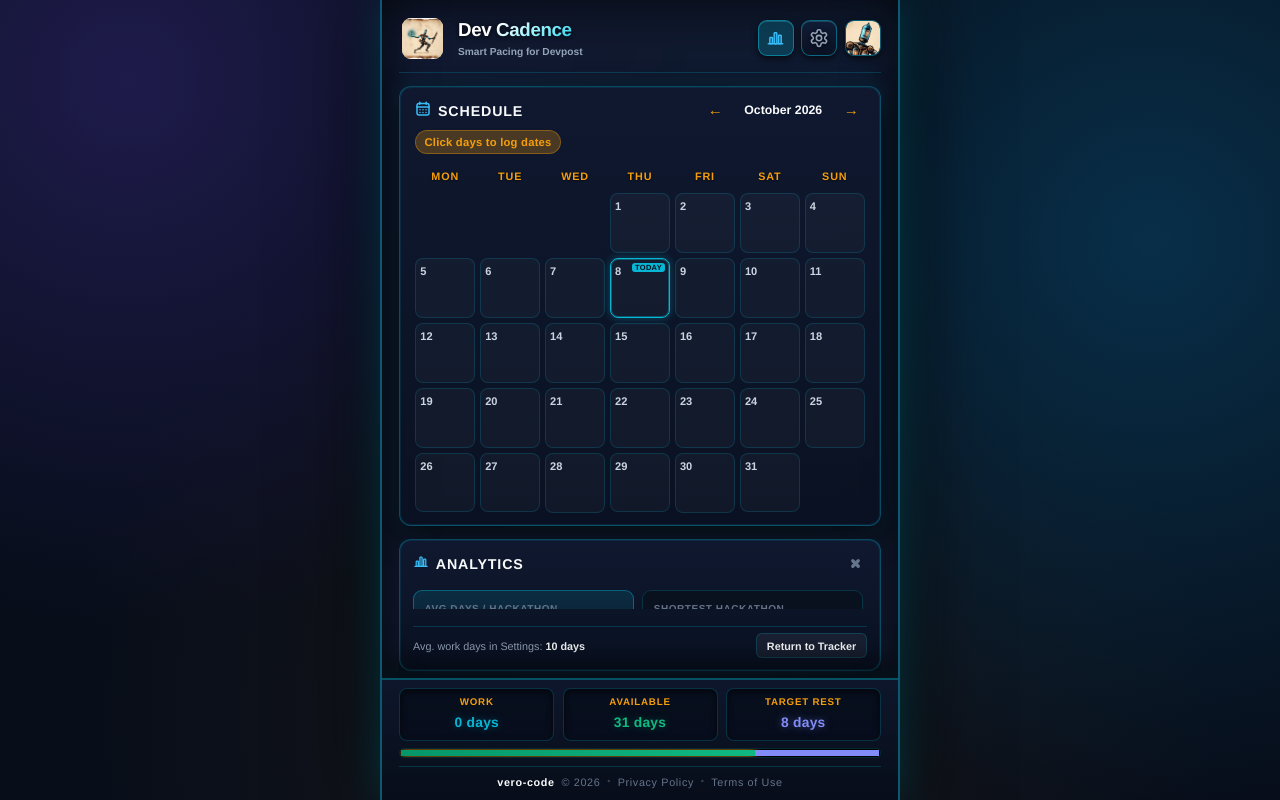
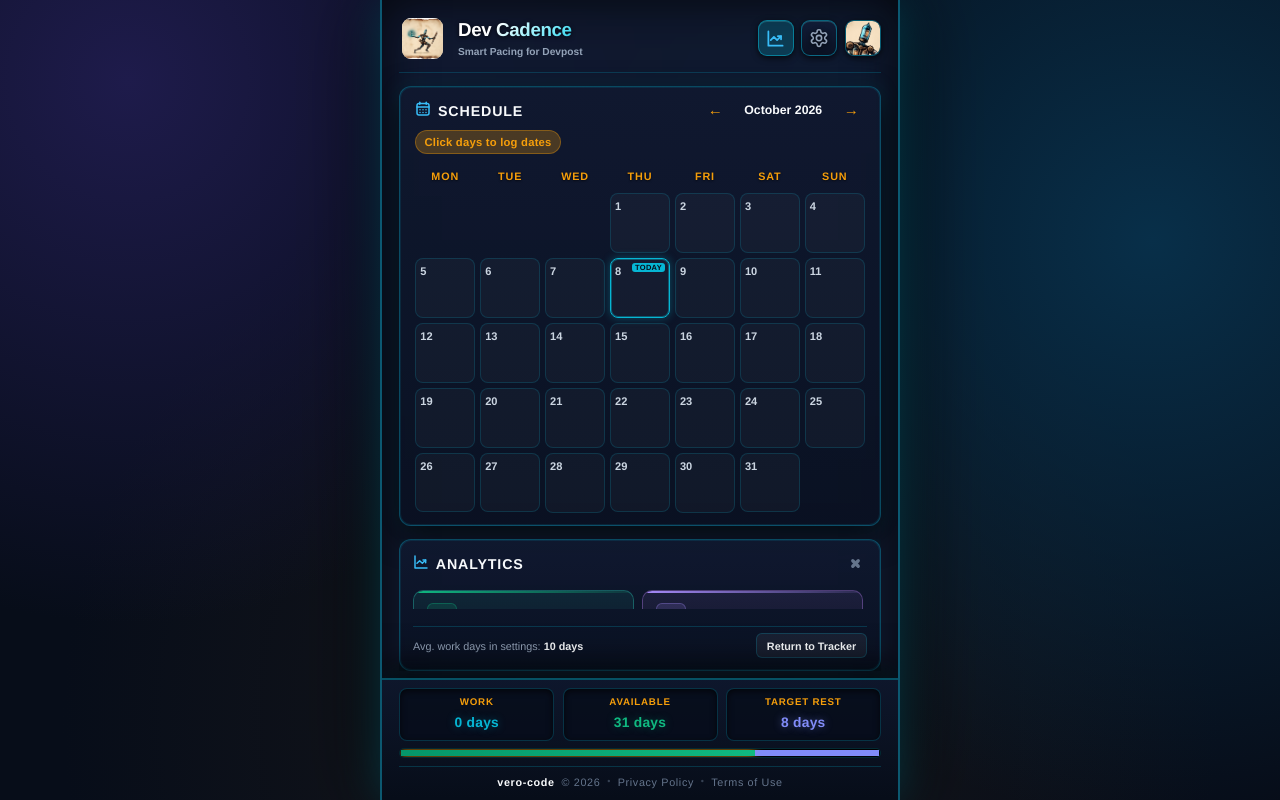
Before and after one commit to vero-code/dev-cadence, a React (Vite) app: page / in a window 1280 px wide. Both pictures are taken after a click on the button 775 px from the left and 38 px from the top of the page. Built offline with nearby package versions, Linux system fonts and the light colour scheme.

Commit message:
feat: update analytics modal

```diff
--- a/src/components/Icons.jsx
+++ b/src/components/Icons.jsx
@@ -191,17 +191,17 @@ export const AnalyticsIcon = ({ size = 18, className = '' }) => (
     className={`analytics-icon ${className}`}
     width={size}
     height={size}
-    viewBox="0 0 20 20"
+    viewBox="0 0 24 24"
     fill="none"
     stroke="currentColor"
-    strokeWidth="1.7"
+    strokeWidth="2"
     strokeLinecap="round"
     strokeLinejoin="round"
     aria-hidden="true"
   >
-    <line x1="2.5" y1="15.5" x2="17.5" y2="15.5" />
-    <rect x="4" y="9" width="2.8" height="6.5" rx="0.8" fill="currentColor" fillOpacity="0.22" stroke="currentColor" strokeWidth="1.5" />
-    <rect x="8.6" y="4" width="2.8" height="11.5" rx="0.8" fill="currentColor" fillOpacity="0.22" stroke="currentColor" strokeWidth="1.5" />
-    <rect x="13.2" y="6.5" width="2.8" height="9" rx="0.8" fill="currentColor" fillOpacity="0.22" stroke="currentColor" strokeWidth="1.5" />
+    {/* Clean, unmistakable financial/metrics trend graph: axes-free ascending bars with trend line */}
+    <path d="M3 3v18h18" strokeWidth="2.2" />
+    <path d="M19 9l-5 5-4-4-4 4" strokeWidth="2.2" />
+    <polyline points="15 9 19 9 19 13" strokeWidth="2.2" />
   </svg>
 );
--- a/src/components/StatsModal.jsx
+++ b/src/components/StatsModal.jsx
@@ -73,46 +73,44 @@ export const StatsModal = ({
 
         {/* Primary Metric KPI Cards */}
         <div className="stats-kpi-grid">
-          {/* Card 1: All-Time Average Duration per Hackathon */}
-          <div className="stats-kpi-card highlight-card">
-            <span className="stats-kpi-label">Avg Days / Hackathon</span>
-            <div className="stats-kpi-value-row">
-              <span className="stats-kpi-number">
-                {hasPastData ? stats.overallAvgDaysPerHackathon : '—'}
+          {/* Card 1: Shortest Hackathon (Minimum Days Spent All-Time) */}
+          <div className="stats-kpi-card shortest-card">
+            <div className="stats-kpi-top">
+              <div className="stats-kpi-badge stats-kpi-value-badge">
+                <span className="stats-kpi-number">
+                  {stats.minDaysSpent > 0 ? stats.minDaysSpent : '—'}
+                </span>
+                {stats.minDaysSpent > 0 && <span className="stats-kpi-unit">days</span>}
+              </div>
+              <span className="stats-kpi-label">Shortest Event</span>
+            </div>
+            <div className="stats-kpi-footer-row" title={stats.shortestHackathon?.name || ''}>
+              <span className="stats-kpi-event-name">
+                {stats.shortestHackathon
+                  ? `${stats.shortestHackathon.emoji ? stats.shortestHackathon.emoji + ' ' : ''}${stats.shortestHackathon.name || 'Fastest event'}`
+                  : 'No past dates logged yet'}
               </span>
-              {hasPastData && <span className="stats-kpi-unit">days</span>}
             </div>
-            <span className="stats-kpi-sub">
-              {hasPastData
-                ? `All-time pace across ${stats.totalPastHackathonsCount} past/active`
-                : 'No past dates logged yet'}
-            </span>
-            {hasPastData && (
-              <button
-                type="button"
-                className="stats-apply-btn"
-                onClick={handleApplyAverageToDefault}
-                title={`Set default planning turnaround to ${Math.round(stats.overallAvgDaysPerHackathon)} days`}
-              >
-                Use for new hackathons
-              </button>
-            )}
           </div>
 
-          {/* Card 2: Shortest Hackathon (Minimum Days Spent) */}
-          <div className="stats-kpi-card shortest-card">
-            <span className="stats-kpi-label">Shortest Hackathon</span>
-            <div className="stats-kpi-value-row">
-              <span className="stats-kpi-number">
-                {stats.minDaysSpent > 0 ? stats.minDaysSpent : '—'}
+          {/* Card 2: Longest Hackathon (Maximum Days Spent All-Time) */}
+          <div className="stats-kpi-card longest-card">
+            <div className="stats-kpi-top">
+              <div className="stats-kpi-badge stats-kpi-value-badge">
+                <span className="stats-kpi-number">
+                  {stats.maxDaysSpent > 0 ? stats.maxDaysSpent : '—'}
+                </span>
+                {stats.maxDaysSpent > 0 && <span className="stats-kpi-unit">days</span>}
+              </div>
+              <span className="stats-kpi-label">Longest Event</span>
+            </div>
+            <div className="stats-kpi-footer-row" title={stats.longestHackathon?.name || ''}>
+              <span className="stats-kpi-event-name">
+                {stats.longestHackathon
+                  ? `${stats.longestHackathon.emoji ? stats.longestHackathon.emoji + ' ' : ''}${stats.longestHackathon.name || 'Longest event'}`
+                  : 'No past dates logged yet'}
               </span>
-              {stats.minDaysSpent > 0 && <span className="stats-kpi-unit">days</span>}
             </div>
-            <span className="stats-kpi-sub" title={stats.shortestHackathon?.name || ''}>
-              {stats.shortestHackathon
-                ? `${stats.shortestHackathon.emoji ? stats.shortestHackathon.emoji + ' ' : ''}${stats.shortestHackathon.name || 'Fastest event'}`
-                : 'No past dates logged yet'}
-            </span>
           </div>
         </div>
 
@@ -120,7 +118,7 @@ export const StatsModal = ({
         <div className="stats-section-header">
           <h3 className="stats-section-title">Monthly Breakdown</h3>
           <span className="stats-section-badge">
-            {stats.monthlyBreakdown.length} {stats.monthlyBreakdown.length === 1 ? 'month' : 'months'}
+            Total: {stats.monthlyBreakdown.length} {stats.monthlyBreakdown.length === 1 ? 'month' : 'months'}
           </span>
         </div>
 
@@ -138,8 +136,9 @@ export const StatsModal = ({
               <thead>
                 <tr>
                   <th className="stats-th-month">Month</th>
-                  <th className="stats-th-events">Hackathons</th>
-                  <th className="stats-th-days">Work Days</th>
+                  <th className="stats-th-done">Done</th>
+                  <th className="stats-th-total">Total</th>
+                  <th className="stats-th-days">Devposter's Days</th>
                   <th className="stats-th-avg">Avg / Event</th>
                 </tr>
               </thead>
@@ -148,16 +147,16 @@ export const StatsModal = ({
                   <tr key={m.monthKey} className={m.isCurrentMonth ? 'row-current-month' : ''}>
                     <td className="stats-td-month">
                       <span className="month-name-text">{m.displayName}</span>
-                      {m.isCurrentMonth && (
-                        <span className="current-month-badge">Elapsed</span>
-                      )}
                     </td>
-                    <td className="stats-td-events">
-                      <span className="stats-pill-num">{m.hackathonCount}</span>
+                    <td className="stats-td-done">
+                      <span className="stats-pill-num stats-pill-completed">{m.completedCount}</span>
+                    </td>
+                    <td className="stats-td-total">
+                      <span className="stats-pill-num">{m.totalCount}</span>
                     </td>
                     <td className="stats-td-days">
                       <strong>{m.uniqueWorkDays}</strong>
-                      <span className="stats-sub-dim">/{m.elapsedDaysInMonth}d</span>
+                      {/* <span className="stats-sub-dim">/{m.elapsedDaysInMonth}d</span> */}
                     </td>
                     <td className="stats-td-avg">
                       <span className="stats-avg-badge">
@@ -174,8 +173,20 @@ export const StatsModal = ({
 
       {/* Panel Footer */}
       <div className="stats-panel-footer">
-        <div className="stats-footer-hint">
-          Avg. work days in Settings: <strong>{settings?.avgTurnaroundDays || 10} days</strong>
+        <div className="stats-footer-hint-group">
+          <span className="stats-footer-hint">
+            Avg. work days in settings: <strong>{settings?.avgTurnaroundDays || 10} days</strong>
+          </span>
+          {hasPastData && stats.overallAvgDaysPerHackathon > 0 && Math.round(stats.overallAvgDaysPerHackathon) !== (settings?.avgTurnaroundDays || 10) && (
+            <button
+              type="button"
+              className="stats-footer-sync-btn"
+              onClick={handleApplyAverageToDefault}
+              title={`Sync settings default to empirical all-time average (${Math.round(stats.overallAvgDaysPerHackathon)} days)`}
+            >
+              Sync to avg ({Math.round(stats.overallAvgDaysPerHackathon)}d)
+            </button>
+          )}
         </div>
         <button
           type="button"
--- a/src/styles/analytics.css
+++ b/src/styles/analytics.css
@@ -225,38 +225,165 @@
 /* KPI Cards Grid */
 .stats-kpi-grid {
   display: grid;
-  grid-template-columns: repeat(2, 1fr);
+  grid-template-columns: repeat(auto-fit, minmax(170px, 1fr));
   gap: 0.55rem;
 }
 
 .stats-kpi-card {
   background: var(--bg-input);
   border: 1px solid var(--border-subtle);
-  border-radius: 9px;
-  padding: 0.65rem 0.7rem;
+  border-radius: 10px;
+  padding: 0.75rem 0.85rem;
   display: flex;
   flex-direction: column;
   justify-content: space-between;
   box-sizing: border-box;
   transition: all 0.2s ease;
+  position: relative;
+  overflow: hidden;
 }
 
-.stats-kpi-card.highlight-card {
-  background: linear-gradient(180deg, rgba(245, 158, 11, 0.12) 0%, rgba(245, 158, 11, 0.04) 100%);
-  border-color: rgba(245, 158, 11, 0.4);
+.stats-kpi-card::before {
+  content: '';
+  position: absolute;
+  top: 0;
+  left: 0;
+  right: 0;
+  height: 2px;
+  background: transparent;
+}
+
+.stats-kpi-card.shortest-card::before {
+  background: linear-gradient(90deg, #10b981, rgba(16, 185, 129, 0.1));
+}
+
+.stats-kpi-card.longest-card::before {
+  background: linear-gradient(90deg, #a78bfa, rgba(167, 139, 250, 0.1));
+}
+
+.stats-kpi-top {
+  display: flex;
+  align-items: center;
+  justify-content: space-between;
+  gap: 0.6rem;
+  margin-bottom: 0.4rem;
+}
+
+.stats-kpi-badge {
+  font-size: 0.62rem;
+  font-weight: 700;
+  text-transform: uppercase;
+  letter-spacing: 0.04em;
+  padding: 0.12rem 0.38rem;
+  border-radius: 4px;
+}
+
+.stats-kpi-value-badge {
+  display: inline-flex;
+  align-items: baseline;
+  gap: 0.28rem;
+  padding: 0.2rem 0.55rem;
+  border-radius: 6px;
+  line-height: 1;
+  flex-shrink: 0;
+}
+
+.stats-kpi-value-badge .stats-kpi-number {
+  font-family: var(--font-mono);
+  font-size: 1.35rem;
+  font-weight: 800;
+  line-height: 1;
+  letter-spacing: -0.02em;
+}
+
+.stats-kpi-value-badge .stats-kpi-unit {
+  font-size: 0.72rem;
+  font-weight: 600;
+  opacity: 0.85;
+}
+
+.shortest-card .stats-kpi-badge {
+  background: rgba(16, 185, 129, 0.15);
+  color: #34d399;
+  border: 1px solid rgba(16, 185, 129, 0.3);
+}
+
+.shortest-card .stats-kpi-value-badge .stats-kpi-number {
+  color: #10b981;
+}
+
+.longest-card .stats-kpi-badge {
+  background: rgba(167, 139, 250, 0.15);
+  color: #c084fc;
+  border: 1px solid rgba(167, 139, 250, 0.3);
+}
+
+.longest-card .stats-kpi-value-badge .stats-kpi-number {
+  color: #a78bfa;
+}
+
+[data-theme="devpost"] .shortest-card .stats-kpi-value-badge .stats-kpi-number {
+  color: #2dd4bf;
+}
+
+[data-theme="devpost"] .longest-card .stats-kpi-value-badge .stats-kpi-number {
+  color: #c084fc;
+}
+
+[data-theme="parchment"] .shortest-card .stats-kpi-badge {
+  background: #d1fae5;
+  color: #065f46;
+  border-color: #a7f3d0;
+}
+
+[data-theme="parchment"] .shortest-card .stats-kpi-value-badge .stats-kpi-number {
+  color: #065f46;
+}
+
+[data-theme="parchment"] .longest-card .stats-kpi-badge {
+  background: #f3e8ff;
+  color: #6b21a8;
+  border-color: #e9d5ff;
+}
+
+[data-theme="parchment"] .longest-card .stats-kpi-value-badge .stats-kpi-number {
+  color: #6b21a8;
+}
+
+.stats-kpi-card.shortest-card {
+  background: linear-gradient(180deg, rgba(16, 185, 129, 0.08) 0%, rgba(16, 185, 129, 0.02) 100%);
+  border-color: rgba(16, 185, 129, 0.28);
+}
+
+.stats-kpi-card.longest-card {
+  background: linear-gradient(180deg, rgba(167, 139, 250, 0.08) 0%, rgba(167, 139, 250, 0.02) 100%);
+  border-color: rgba(167, 139, 250, 0.28);
 }
 
 .stats-kpi-card.shortest-card .stats-kpi-number {
   color: #10b981;
 }
 
-[data-theme="devpost"] .stats-kpi-card.highlight-card {
-  background: linear-gradient(180deg, rgba(6, 182, 212, 0.14) 0%, rgba(6, 182, 212, 0.04) 100%);
-  border-color: rgba(6, 182, 212, 0.45);
+.stats-kpi-card.longest-card .stats-kpi-number {
+  color: #a78bfa;
+}
+
+[data-theme="devpost"] .stats-kpi-card.shortest-card {
+  background: linear-gradient(180deg, rgba(45, 212, 191, 0.09) 0%, rgba(45, 212, 191, 0.02) 100%);
+  border-color: rgba(45, 212, 191, 0.35);
 }
 
 [data-theme="devpost"] .stats-kpi-card.shortest-card .stats-kpi-number {
   color: #2dd4bf;
+}
+
+[data-theme="devpost"] .stats-kpi-card.longest-card {
+  background: linear-gradient(180deg, rgba(192, 132, 252, 0.09) 0%, rgba(192, 132, 252, 0.02) 100%);
+  border-color: rgba(192, 132, 252, 0.35);
+}
+
+[data-theme="devpost"] .stats-kpi-card.longest-card .stats-kpi-number {
+  color: #c084fc;
 }
 
 [data-theme="parchment"] .stats-kpi-card {
@@ -264,17 +391,26 @@
   border-color: rgba(160, 110, 50, 0.25);
 }
 
-[data-theme="parchment"] .stats-kpi-card.highlight-card {
-  background: rgba(180, 83, 9, 0.1);
-  border-color: rgba(180, 83, 9, 0.38);
+[data-theme="parchment"] .stats-kpi-card.shortest-card {
+  background: #f0fdf4;
+  border-color: #86efac;
 }
 
 [data-theme="parchment"] .stats-kpi-card.shortest-card .stats-kpi-number {
   color: #065f46;
 }
 
+[data-theme="parchment"] .stats-kpi-card.longest-card {
+  background: #faf5ff;
+  border-color: #d8b4fe;
+}
+
+[data-theme="parchment"] .stats-kpi-card.longest-card .stats-kpi-number {
+  color: #6b21a8;
+}
+
 .stats-kpi-label {
-  font-size: 0.67rem;
+  font-size: 0.65rem;
   font-weight: 700;
   text-transform: uppercase;
   letter-spacing: 0.05em;
@@ -288,49 +424,44 @@
 .stats-kpi-value-row {
   display: flex;
   align-items: baseline;
-  gap: 0.3rem;
-  margin: 0.3rem 0 0.15rem 0;
+  gap: 0.35rem;
+  margin: 0.2rem 0 0.25rem 0;
 }
 
 .stats-kpi-number {
   font-family: var(--font-mono);
-  font-size: 1.55rem;
+  font-size: 1.65rem;
   font-weight: 800;
   line-height: 1;
   color: var(--text-main);
   letter-spacing: -0.02em;
 }
 
-.highlight-card .stats-kpi-number {
-  color: var(--amber-gear);
-}
-
-[data-theme="devpost"] .highlight-card .stats-kpi-number {
-  color: #38bdf8;
-}
-
-[data-theme="parchment"] .stats-kpi-number {
-  color: #27190d;
-}
-
-[data-theme="parchment"] .highlight-card .stats-kpi-number {
-  color: #92400e;
-}
-
 .stats-kpi-unit {
-  font-size: 0.72rem;
+  font-size: 0.74rem;
   font-weight: 600;
   color: var(--text-muted);
 }
 
-.stats-kpi-sub {
-  font-size: 0.67rem;
-  color: var(--text-muted);
-  line-height: 1.25;
+.stats-kpi-footer-row {
+  border-top: 1px dashed var(--border-subtle);
+  padding-top: 0.3rem;
+  margin-top: 0.2rem;
+  overflow: hidden;
 }
 
-[data-theme="parchment"] .stats-kpi-sub {
-  color: #5c4533;
+.stats-kpi-event-name {
+  font-size: 0.69rem;
+  font-weight: 600;
+  color: var(--text-muted);
+  white-space: nowrap;
+  overflow: hidden;
+  text-overflow: ellipsis;
+  display: block;
+}
+
+[data-theme="parchment"] .stats-kpi-event-name {
+  color: #4a3320;
 }
 
 .stats-apply-btn {
@@ -523,6 +654,18 @@
   color: var(--text-main);
 }
 
+.stats-pill-completed {
+  color: #10b981;
+}
+
+[data-theme="devpost"] .stats-pill-completed {
+  color: #34d399;
+}
+
+[data-theme="parchment"] .stats-pill-completed {
+  color: #047857;
+}
+
 [data-theme="parchment"] .stats-pill-num {
   color: #27190d;
 }
@@ -629,6 +772,13 @@
   flex-shrink: 0;
 }
 
+.stats-footer-hint-group {
+  display: flex;
+  align-items: center;
+  gap: 0.6rem;
+  flex-wrap: wrap;
+}
+
 .stats-footer-hint {
   font-size: 0.72rem;
   color: var(--text-muted);
@@ -642,6 +792,48 @@
   color: #1a0e05;
 }
 
+.stats-footer-sync-btn {
+  background: rgba(245, 158, 11, 0.16);
+  border: 1px solid rgba(245, 158, 11, 0.4);
+  color: var(--amber-gear);
+  font-family: var(--font-heading);
+  font-size: 0.68rem;
+  font-weight: 700;
+  padding: 0.2rem 0.55rem;
+  border-radius: 5px;
+  cursor: pointer;
+  transition: all 0.15s ease;
+  white-space: nowrap;
+}
+
+.stats-footer-sync-btn:hover {
+  background: var(--amber-gear);
+  color: #000000;
+  transform: translateY(-1px);
+}
+
+[data-theme="devpost"] .stats-footer-sync-btn {
+  background: rgba(6, 182, 212, 0.18);
+  border-color: rgba(6, 182, 212, 0.45);
+  color: #38bdf8;
+}
+
+[data-theme="devpost"] .stats-footer-sync-btn:hover {
+  background: #38bdf8;
+  color: #000000;
+}
+
+[data-theme="parchment"] .stats-footer-sync-btn {
+  background: #e0f2fe;
+  border-color: #0284c7;
+  color: #0369a1;
+}
+
+[data-theme="parchment"] .stats-footer-sync-btn:hover {
+  background: #0284c7;
+  color: #ffffff;
+}
+
 .stats-return-btn {
   font-size: 0.72rem;
   padding: 0.2rem 0.65rem;
--- a/src/utils/statsUtils.js
+++ b/src/utils/statsUtils.js
@@ -85,9 +85,11 @@ export const calculateCadenceStats = (hackathons = [], referenceDate = getTodayD
     ? Number((completedEntries.reduce((acc, h) => acc + h.pastDaysCount, 0) / completedEntries.length).toFixed(1))
     : 0;
 
-  // Shortest hackathon (minimum days spent on a hackathon)
+  // Shortest and Longest hackathons (min and max days spent on a hackathon all-time)
   let shortestHackathon = null;
   let minDaysSpent = 0;
+  let longestHackathon = null;
+  let maxDaysSpent = 0;
 
   if (pastHackathonEntries.length > 0) {
     // Prefer completed hackathons for definitive duration; if none completed yet, use active past
@@ -99,6 +101,15 @@ export const calculateCadenceStats = (hackathons = [], referenceDate = getTodayD
 
     if (shortestHackathon) {
       minDaysSpent = shortestHackathon.pastDaysCount;
+    }
+
+    longestHackathon = pool.reduce((max, curr) => {
+      if (!max) return curr;
+      return curr.pastDaysCount > max.pastDaysCount ? curr : max;
+    }, null);
+
+    if (longestHackathon) {
+      maxDaysSpent = longestHackathon.pastDaysCount;
     }
   }
 
@@ -113,13 +124,15 @@ export const calculateCadenceStats = (hackathons = [], referenceDate = getTodayD
         monthKey,
         uniqueDaysSet: new Set(),
         hackathonsSet: new Set(),
+        completedHackathonsSet: new Set(),
+        allStatusHackathonsSet: new Set(),
         hackathonDaysMap: new Map(), // hackathonId -> count of past days in this month
       });
     }
     monthMap.get(monthKey).uniqueDaysSet.add(dateStr);
   });
 
-  // Also account for hackathons spanning months
+  // Track past active hackathons in month
   pastHackathonEntries.forEach((h) => {
     h.pastDates.forEach((dateStr) => {
       const monthKey = dateStr.slice(0, 7);
@@ -128,6 +141,24 @@ export const calculateCadenceStats = (hackathons = [], referenceDate = getTodayD
         mObj.hackathonsSet.add(h.id);
         const prevCount = mObj.hackathonDaysMap.get(h.id) || 0;
         mObj.hackathonDaysMap.set(h.id, prevCount + 1);
+      }
+    });
+  });
+
+  // Also collect all hackathons (any status) that intersect or belong to each month
+  // and hackathons completed in that month (status === 'Done' or h.isCompleted)
+  (hackathons || []).forEach((h) => {
+    if (!h.startDate || !h.endDate) return;
+    const allDates = getDateRangeArray(h.startDate, h.endDate);
+    const monthsIntersected = new Set(allDates.map((d) => d.slice(0, 7)));
+
+    monthsIntersected.forEach((monthKey) => {
+      if (monthMap.has(monthKey)) {
+        const mObj = monthMap.get(monthKey);
+        mObj.allStatusHackathonsSet.add(h.id);
+        if (h.status === 'Done' || h.isCompleted) {
+          mObj.completedHackathonsSet.add(h.id);
+        }
       }
     });
   });
@@ -142,6 +173,10 @@ export const calculateCadenceStats = (hackathons = [], referenceDate = getTodayD
 
     const uniqueWorkDays = mObj.uniqueDaysSet.size;
     const hackathonCount = mObj.hackathonsSet.size;
+    // Completed hackathons in this month (explicit 'Done' status or completed in past)
+    const completedCount = mObj.completedHackathonsSet.size;
+    // Total hackathons of any status active/spanning this month
+    const totalCount = Math.max(mObj.allStatusHackathonsSet.size, hackathonCount);
 
     // Total days logged for all hackathons in this month
     let totalHackathonDaysInMonth = 0;
@@ -172,6 +207,8 @@ export const calculateCadenceStats = (hackathons = [], referenceDate = getTodayD
       isCurrentMonth,
       uniqueWorkDays,
       hackathonCount,
+      completedCount,
+      totalCount,
       totalHackathonDaysInMonth,
       avgDaysPerHackathon,
       elapsedDaysInMonth,
@@ -194,6 +231,8 @@ export const calculateCadenceStats = (hackathons = [], referenceDate = getTodayD
     isCurrentMonth: true,
     uniqueWorkDays: 0,
     hackathonCount: 0,
+    completedCount: 0,
+    totalCount: 0,
     totalHackathonDaysInMonth: 0,
     avgDaysPerHackathon: 0,
     elapsedDaysInMonth: Math.max(0, now.getDate() - 1),
@@ -219,6 +258,16 @@ export const calculateCadenceStats = (hackathons = [], referenceDate = getTodayD
           isCompleted: shortestHackathon.isCompleted,
         }
       : null,
+    maxDaysSpent,
+    longestHackathon: longestHackathon
+      ? {
+          id: longestHackathon.id,
+          name: longestHackathon.name,
+          emoji: longestHackathon.emoji,
+          days: maxDaysSpent,
+          isCompleted: longestHackathon.isCompleted,
+        }
+      : null,
     completedCount: completedEntries.length,
     inProgressCount: totalPastHackathonsCount - completedEntries.length,
     currentMonthStats,
```
